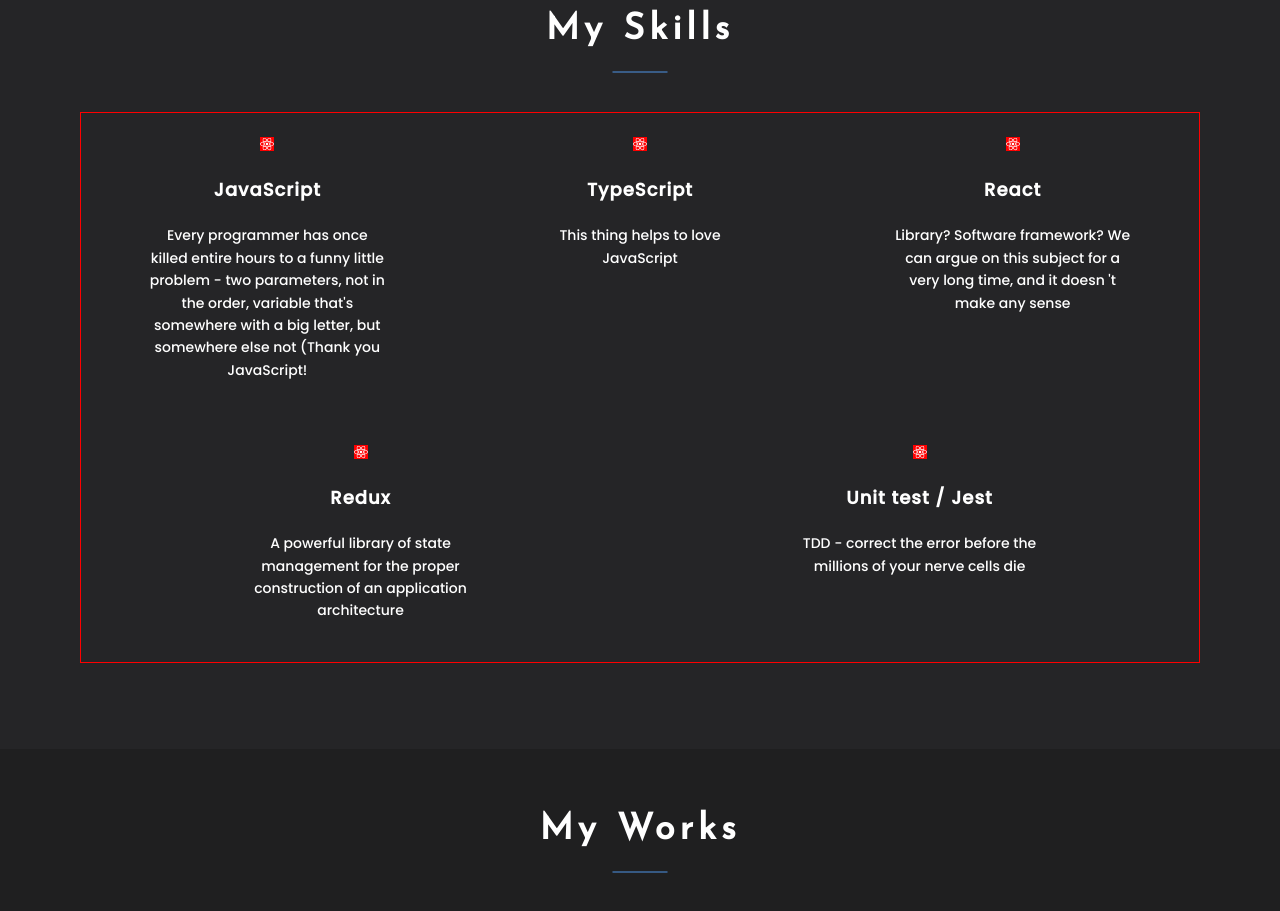
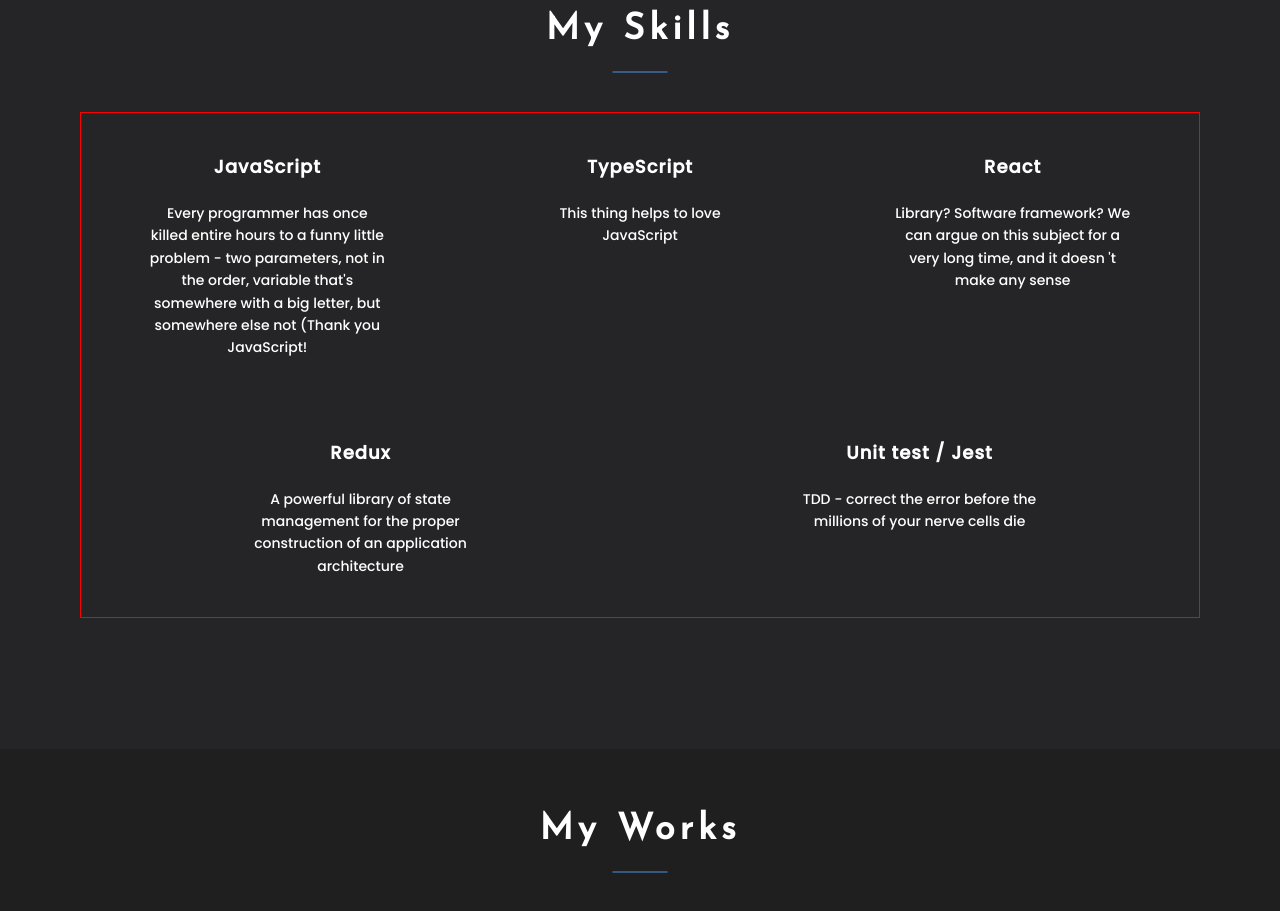
Before and after one commit to aivan3d66/portfolio, a React (Create React App) app: page / in a window 1280 px wide. Shown: the part 920-1831 px from the top of the page. Built offline with nearby package versions, Linux system fonts and the light colour scheme.

Commit message:
delete image from SkillItem

```diff
--- a/src/components/Skills/SkillItem/SkillItem.module.scss
+++ b/src/components/Skills/SkillItem/SkillItem.module.scss
@@ -24,13 +24,6 @@
   }
 }
 
-.skillItem__img {
-  width: 60px;
-  height: auto;
-  margin: 0 auto;
-  background-color: red;
-}
-
 @media (min-width: $tablet-width) {
   .skillItem {
     margin: 20px auto;
--- a/src/components/Skills/SkillItem/SkillItem.tsx
+++ b/src/components/Skills/SkillItem/SkillItem.tsx
@@ -1,17 +1,14 @@
 import style from "./SkillItem.module.scss";
 import React from "react";
-import {FontAwesomeIcon} from '@fortawesome/react-fontawesome';
-import {faReact} from '@fortawesome/free-brands-svg-icons';
 
 type SkillItemType = {
   title: string,
-  text: string
+  text: string,
 }
 
 export const SkillItem: React.FC<SkillItemType> = ({title, text}) => {
   return (
     <div className={style.skillItem}>
-      <FontAwesomeIcon icon={faReact} className={style.skillItem__img}/>
       <h3 className={style.skillItem__title}>{title}</h3>
       <p className={style.skillItem__text}>{text}</p>
     </div>
```
